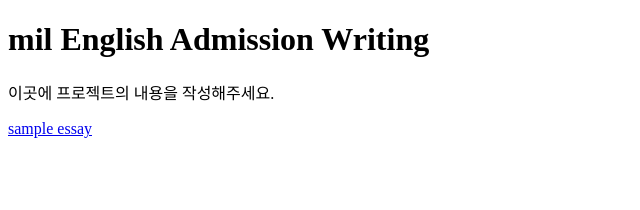
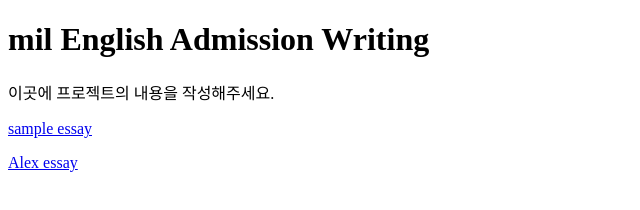
Before and after one commit to a01020587136-cell/dcmil_admission_Essay_2, a plain HTML site: page index.html in a window 1280 px wide. Shown: the full height of the page, 0-640 px from the left. Drawn offline with Linux system fonts and the light colour scheme.

Commit message:
Update index.html

```diff
--- a/index.html
+++ b/index.html
@@ -9,6 +9,7 @@
     <h1>mil English Admission Writing</h1>
     <p>이곳에 프로젝트의 내용을 작성해주세요.</p>
     <p><a href="sample essay.html">sample essay</a></p>
+    <p><a href="Alex.html">Alex essay</a></p>
 
   </body>
 
```
